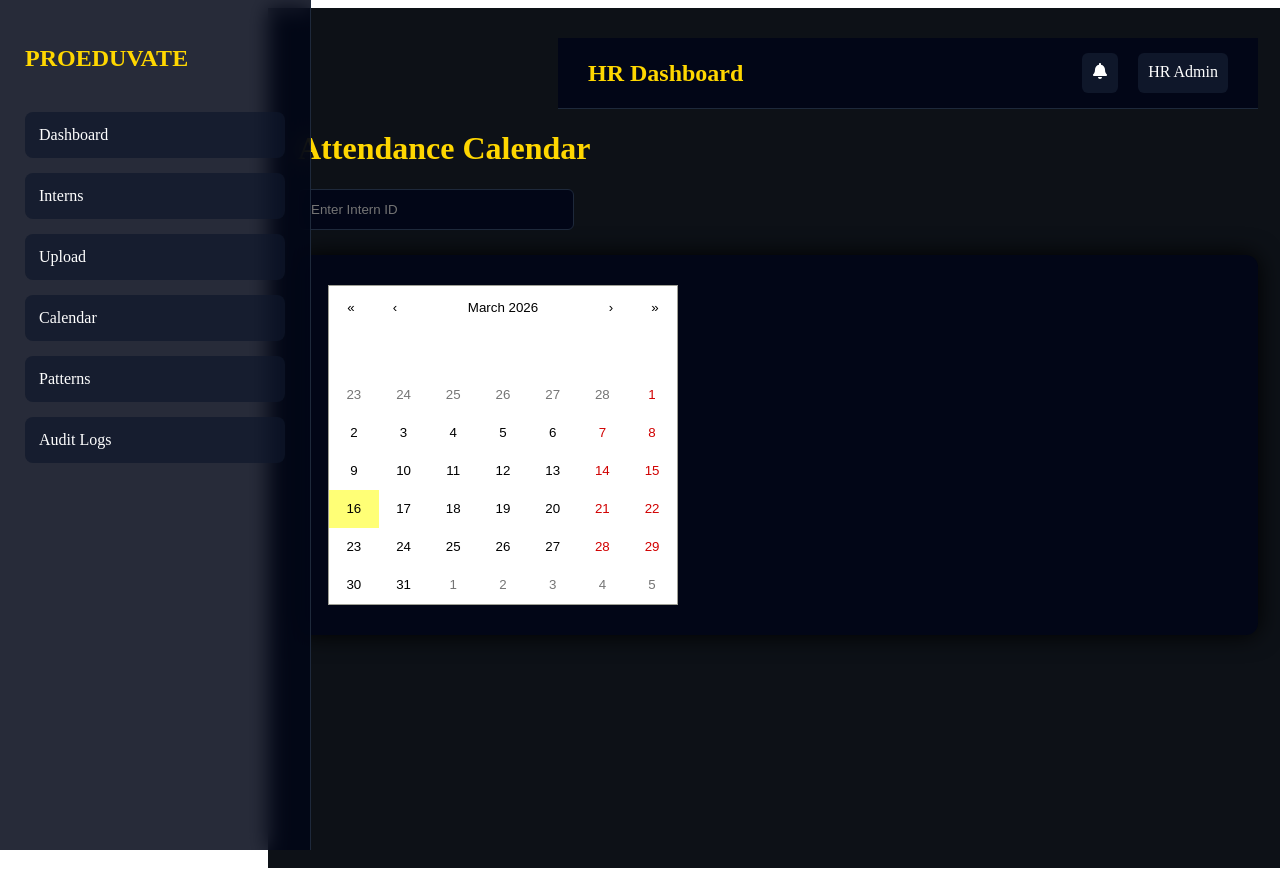
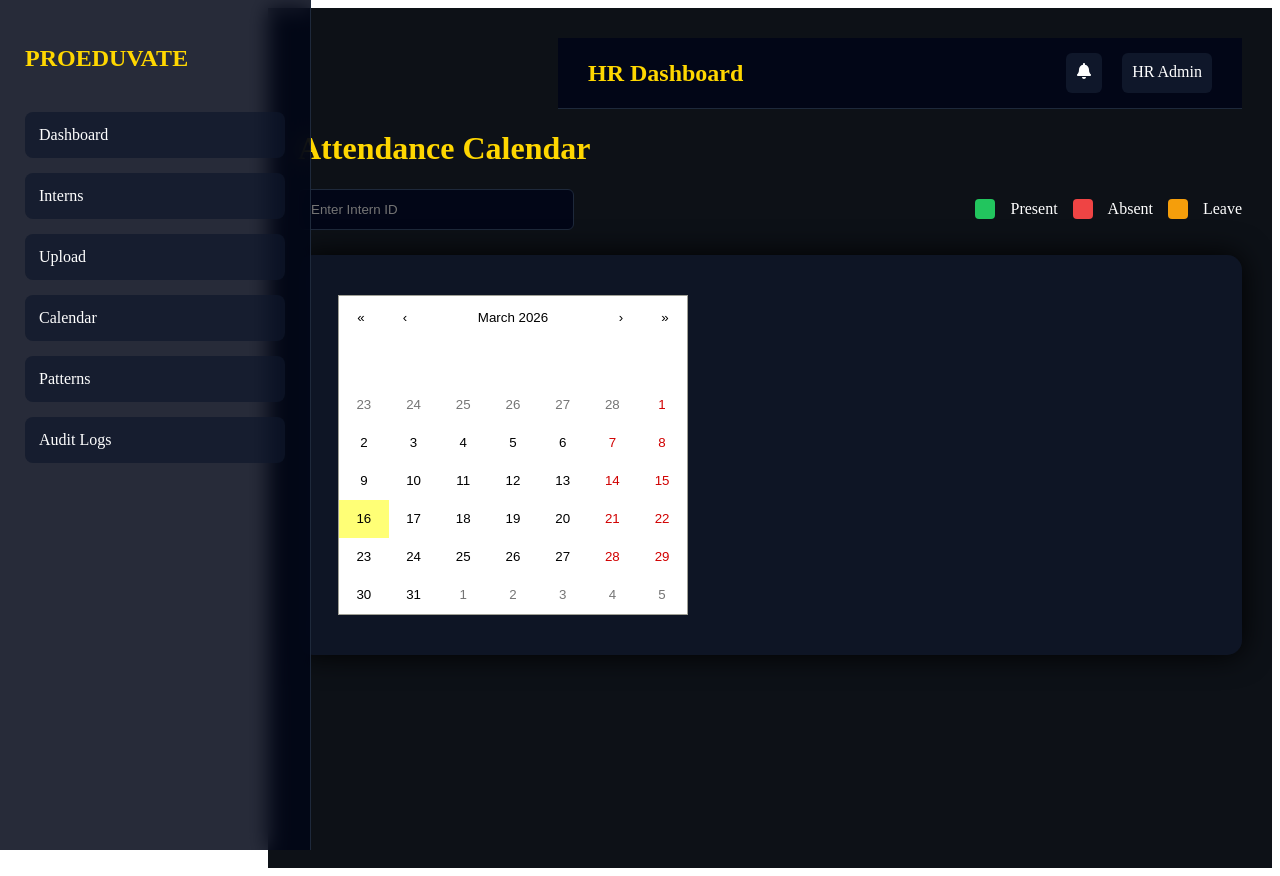
Before and after one commit to proeduvate/attendance-portal, a React (Create React App) app in the folder frontend/: page /calendar in a window 1280 px wide. Built offline with nearby package versions, Linux system fonts and the light colour scheme.

Commit message:
Update Calendar.jsx

```diff
--- a/frontend/src/pages/Calendar.jsx
+++ b/frontend/src/pages/Calendar.jsx
@@ -17,9 +17,7 @@ useEffect(()=>{
 if(intern){
 
 axios.get(
-
 "http://127.0.0.1:8000/attendance/"+intern
-
 )
 
 .then(res=>{
@@ -73,6 +71,9 @@ return(
 Attendance Calendar
 </h1>
 
+
+<div style={topBar}>
+
 <input
 
 placeholder="Enter Intern ID"
@@ -84,7 +85,23 @@ style={input}
 />
 
 
-<div style={calendarWrap}>
+<div style={legend}>
+
+<div style={presentBox}/>
+Present
+
+<div style={absentBox}/>
+Absent
+
+<div style={leaveBox}/>
+Leave
+
+</div>
+
+</div>
+
+
+<div style={calendarCard}>
 
 <Calendar
 
@@ -112,27 +129,19 @@ selected && (
 <div style={modalCard}>
 
 <h2>
-
 Attendance Detail
-
 </h2>
 
 <p>
-
 Date : {selected.date}
-
 </p>
 
 <p>
-
 Status : {selected.status}
-
 </p>
 
 <p>
-
 Reason : {selected.reason || "Not provided"}
-
 </p>
 
 <button
@@ -184,6 +193,18 @@ const title={
 color:"#FFD700"
 }
 
+const topBar={
+
+display:"flex",
+
+justifyContent:"space-between",
+
+alignItems:"center",
+
+marginBottom:"25px"
+
+}
+
 const input={
 
 padding:"12px",
@@ -196,23 +217,67 @@ color:"white",
 
 borderRadius:"6px",
 
-width:"250px",
-
-marginBottom:"25px"
+width:"250px"
 
 }
 
-const calendarWrap={
+const legend={
 
-background:"#020617",
+display:"flex",
 
-padding:"30px",
+gap:"15px",
 
-borderRadius:"12px",
+alignItems:"center"
 
-width:"900px",
+}
 
-boxShadow:"0px 0px 25px black"
+const presentBox={
+
+width:"20px",
+
+height:"20px",
+
+background:"#22c55e",
+
+borderRadius:"4px"
+
+}
+
+const absentBox={
+
+width:"20px",
+
+height:"20px",
+
+background:"#ef4444",
+
+borderRadius:"4px"
+
+}
+
+const leaveBox={
+
+width:"20px",
+
+height:"20px",
+
+background:"#f59e0b",
+
+borderRadius:"4px"
+
+}
+
+const calendarCard={
+
+background:"rgba(15,23,42,0.8)",
+
+padding:"40px",
+
+borderRadius:"15px",
+
+backdropFilter:"blur(10px)",
+
+boxShadow:"0px 0px 30px black"
 
 }
 
@@ -228,7 +293,7 @@ width:"100%",
 
 height:"100%",
 
-background:"rgba(0,0,0,0.6)",
+background:"rgba(0,0,0,0.7)",
 
 display:"flex",
 
@@ -244,9 +309,9 @@ background:"#020617",
 
 padding:"30px",
 
-borderRadius:"10px",
+borderRadius:"12px",
 
-width:"300px"
+width:"320px"
 
 }
 
```
